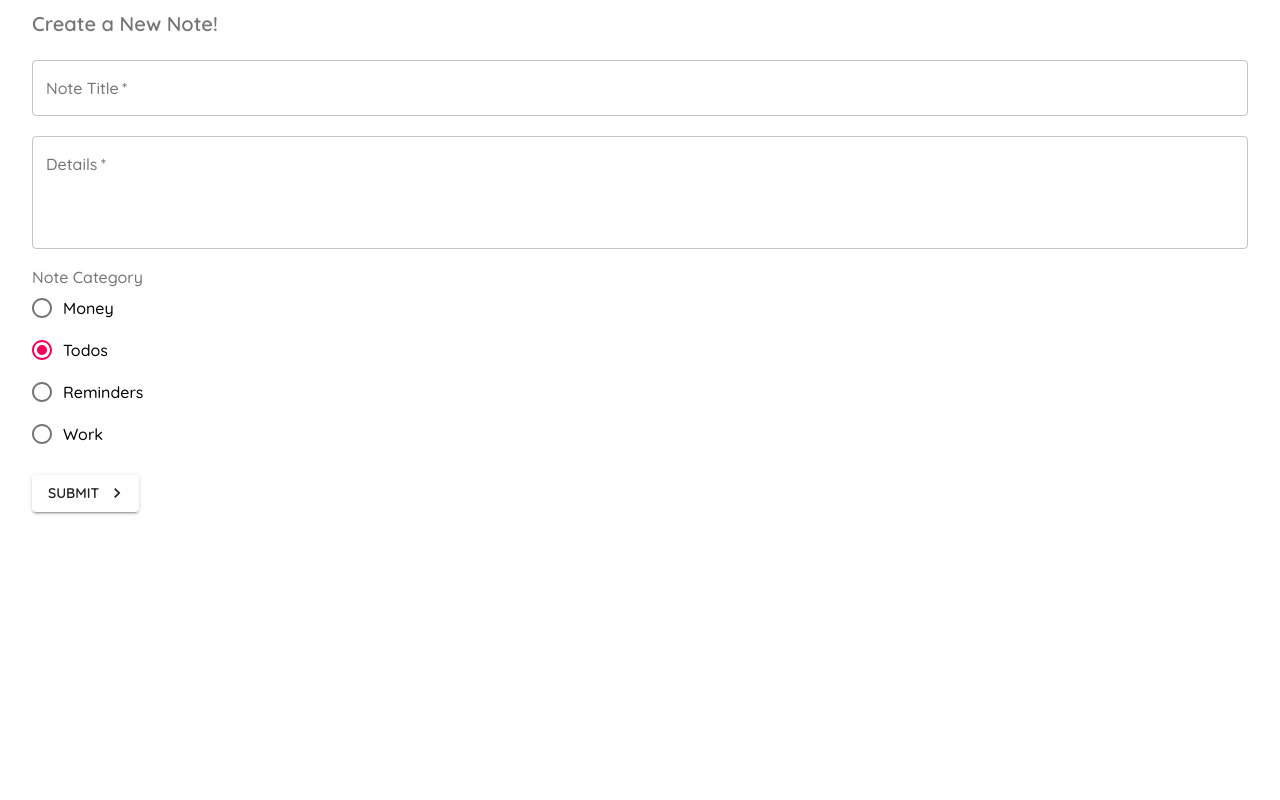
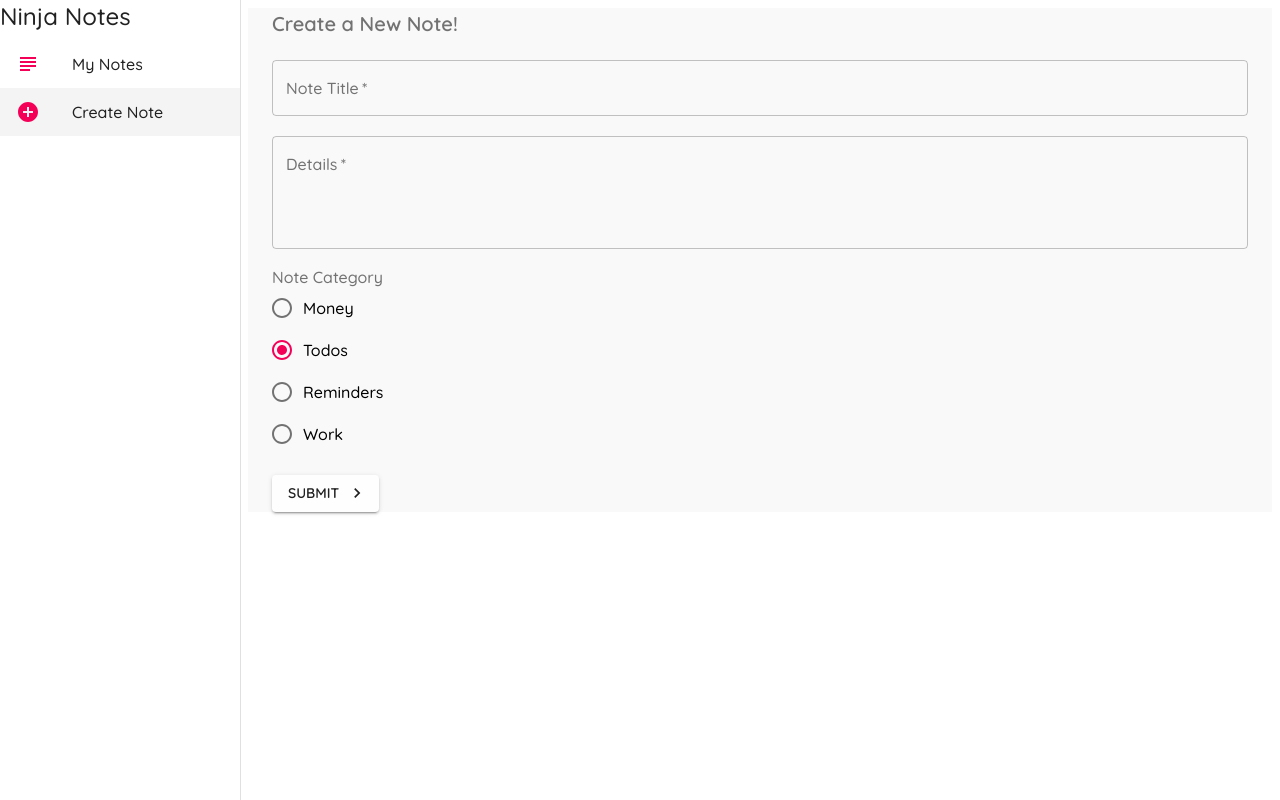
Before and after one commit to Hasham-dev/Material_UI, a React (Create React App) app: page /create in a window 1280 px wide. Built offline with nearby package versions, Linux system fonts and the light colour scheme.

Commit message:
feat: adding route path on notes styles & group link button

```diff
--- a/src/App.js
+++ b/src/App.js
@@ -2,6 +2,7 @@
 import {
   BrowserRouter as Router
 } from 'react-router-dom'
+import Layout from './components/Layout'
 import Routes from './Router'
 
 const theme = createMuiTheme({
@@ -23,7 +24,9 @@
   return (
     <ThemeProvider theme={theme}>
       <Router>
-        <Routes />
+        <Layout>
+          <Routes />
+        </Layout>
       </Router>
     </ThemeProvider>
   )
--- a/src/Pages/Notes.jsx
+++ b/src/Pages/Notes.jsx
@@ -1,6 +1,8 @@
-import { Container, Grid, Paper } from '@material-ui/core'
+import { Container, Grid } from '@material-ui/core'
 import React, { useEffect, useState } from 'react'
+import NoteCard from '../components/NoteCard'
 import { db } from '../config/firebase'
+import { deleteData } from '../utils/firebaseUtils'
 
 function Notes () {
   const [notes, setNotes] = useState()
@@ -18,16 +20,22 @@
     setNotes(notesData)
   }
 
+  const handleDelete = async (id) => {
+    await deleteData(id)
+    const newNotes = notes.filter(note => note.id !== id)
+    setNotes(newNotes)
+  }
+
   useEffect(() => {
     getData()
   }, [])
 
   return (
     <Container>
-      <Grid container>
+      <Grid container spacing={3}>
         {notes?.map(note => (
           <Grid item xs={12} sm={6} lg={4} key={note.id}>
-            <Paper>{note.title}</Paper>
+            <NoteCard note={note} handleDelete={handleDelete} />
           </Grid>
         ))}
       </Grid>
--- /dev/null
+++ b/src/components/Layout.js
@@ -0,0 +1,78 @@
+import { Drawer, List, ListItem, ListItemIcon, ListItemText, makeStyles, Typography } from '@material-ui/core'
+import { AddCircleOutlined, SubjectOutlined } from '@material-ui/icons'
+import React from 'react'
+import { useHistory, useLocation } from 'react-router'
+
+const drawerWidth = 240
+
+const useStyles = makeStyles({
+  page: {
+    background: '#f9f9f9',
+    width: '100%'
+  },
+  drawer: {
+    width: drawerWidth
+  },
+  drawerPaper: {
+    width: drawerWidth
+  },
+  root: {
+    display: 'flex'
+  },
+  active: {
+    background: '#f4f4f4'
+  }
+})
+
+export default function Layout ({ children }) {
+  const classes = useStyles()
+  const history = useHistory()
+  const location = useLocation()
+
+  const menuItems = [
+    {
+      text: 'My Notes',
+      icon: <SubjectOutlined color='secondary' />,
+      path: '/'
+    },
+    {
+      text: 'Create Note',
+      icon: <AddCircleOutlined color='secondary' />,
+      path: '/create'
+    }
+  ]
+
+  return (
+    <div className={classes.root}>
+      <Drawer
+        className={classes.drawer}
+        variant='permanent'
+        anchor='left'
+        classes={{ paper: classes.drawerPaper }}
+      >
+        <div>
+          <Typography variant='h5'>
+            Ninja Notes
+          </Typography>
+        </div>
+
+        <List>
+          {menuItems.map(item => (
+            <ListItem
+              button
+              key={item.key}
+              onClick={() => history.push(item.path)}
+              className={location.pathname === item.path ? classes.active : null}
+            >
+              <ListItemIcon>{item.icon}</ListItemIcon>
+              <ListItemText primary={item.text} />
+            </ListItem>
+          ))}
+        </List>
+      </Drawer>
+      <div className={classes.page}>
+        {children}
+      </div>
+    </div>
+  )
+}
--- a/src/components/NoteCard.jsx
+++ b/src/components/NoteCard.jsx
@@ -1,9 +1,27 @@
+import { Card, CardContent, CardHeader, IconButton, Typography } from '@material-ui/core'
+import { DeleteOutline } from '@material-ui/icons'
 import React from 'react'
 
-export default function NoteCard ({ title, details }) {
+export default function NoteCard ({ note, handleDelete }) {
+  console.log(note.title)
   return (
     <div>
-      Note
+      <Card elevation={1}>
+        <CardHeader
+          action={
+            <IconButton onClick={() => handleDelete(note.id)}>
+              <DeleteOutline />
+            </IconButton>
+          }
+          title={note.title}
+          subheader={note.category}
+        />
+        <CardContent>
+          <Typography variant='body1' color='textSecondary'>
+            {note.details}
+          </Typography>
+        </CardContent>
+      </Card>
     </div>
   )
 }
--- a/src/utils/firebaseUtils.js
+++ b/src/utils/firebaseUtils.js
@@ -14,3 +14,11 @@
       console.error('Error writing document: ', error)
     })
 }
+
+export const deleteData = (docsID) => {
+  db.collection('data').doc(docsID).delete().then(() => {
+    console.log('Document successfully deleted!')
+  }).catch((error) => {
+    console.error('Error removing document: ', error)
+  })
+}
```
